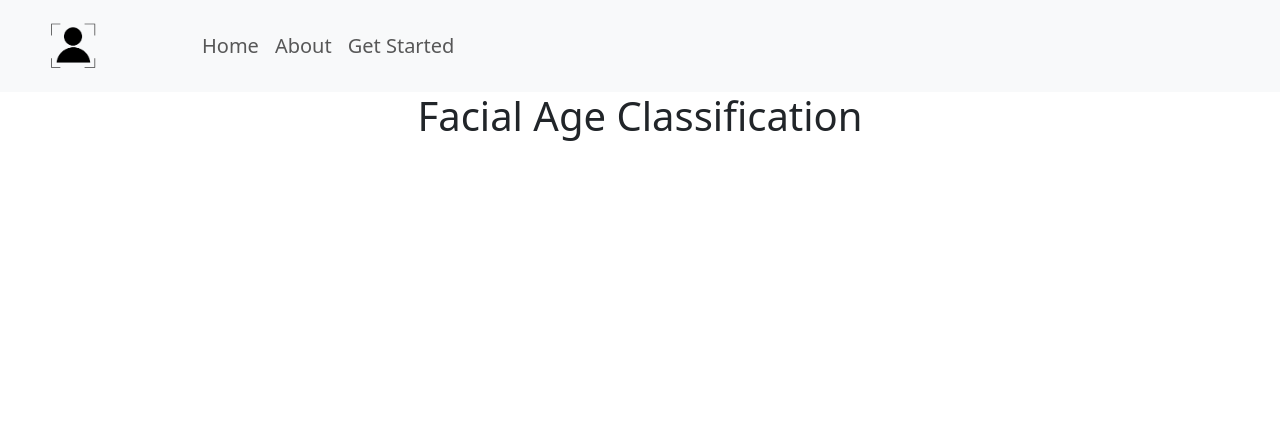
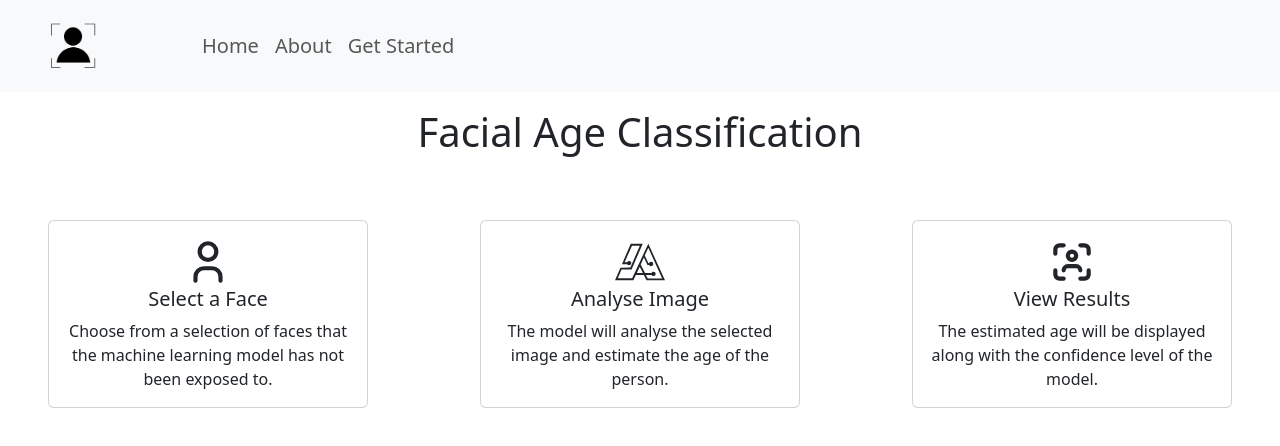
Before and after one commit to c-young02/Age-Classification, a React (Create React App) app in the folder website/: page / in a window 1280 px wide. Shown: the top 446 px of the page. Built offline with nearby package versions, Linux system fonts and the light colour scheme.

Commit message:
Implemented Steps to the index

```diff
--- a/website/package.json
+++ b/website/package.json
@@ -10,6 +10,7 @@
     "react": "^18.2.0",
     "react-bootstrap": "^2.9.2",
     "react-dom": "^18.2.0",
+    "react-icons": "^5.0.1",
     "react-scripts": "5.0.1",
     "web-vitals": "^2.1.4"
   },
--- a/website/src/App.js
+++ b/website/src/App.js
@@ -1,5 +1,6 @@
 import Title from './components/Title/Title';
 import Navbar from './components/Navbar/Navbar';
+import StepsLogic from './components/StepsLogic/StepsLogic';
 
 function App() {
 	return (
@@ -7,6 +8,7 @@ function App() {
 			<header className="App-header">
 				<Navbar />
 				<Title />
+				<StepsLogic />
 			</header>
 		</div>
 	);
--- /dev/null
+++ b/website/src/components/Steps/Steps.css
@@ -0,0 +1,7 @@
+.my-card {
+    transition: box-shadow 0.3s ease, transform 0.3s ease;
+  }
+
+  .my-card:hover {
+    transform: translateY(-3px);
+  }
--- /dev/null
+++ b/website/src/components/Steps/Steps.js
@@ -0,0 +1,17 @@
+import React from 'react';
+import Card from 'react-bootstrap/Card';
+import './Steps.css';
+
+function Steps({ title, text, icon }) {
+	return (
+		<Card className="my-card text-center mx-5 my-5" style={{ width: '20rem' }}>
+			<Card.Body>
+				{icon}
+				<Card.Title>{title}</Card.Title>
+				<Card.Text>{text}</Card.Text>
+			</Card.Body>
+		</Card>
+	);
+}
+
+export default Steps;
--- /dev/null
+++ b/website/src/components/StepsLogic/StepsLogic.js
@@ -0,0 +1,39 @@
+import React from 'react';
+import Steps from '../Steps/Steps';
+import { TbUser, TbUserScan } from 'react-icons/tb';
+import { SiThealgorithms } from 'react-icons/si';
+
+function StepsLogic() {
+	const steps = [
+		{
+			icon: <TbUser size={50} />,
+			title: 'Select a Face',
+			text: 'Choose from a selection of faces that the machine learning model has not been exposed to.',
+		},
+		{
+			icon: <SiThealgorithms size={50} />,
+			title: 'Analyse Image',
+			text: 'The model will analyse the selected image and estimate the age of the person.',
+		},
+		{
+			icon: <TbUserScan size={50} />,
+			title: 'View Results',
+			text: 'The estimated age will be displayed along with the confidence level of the model.',
+		},
+	];
+
+	return (
+		<div className="d-flex justify-content-between flex-wrap">
+			{steps.map((step) => (
+				<Steps
+					key={step.title}
+					icon={step.icon}
+					title={step.title}
+					text={step.text}
+				/>
+			))}
+		</div>
+	);
+}
+
+export default StepsLogic;
--- a/website/src/components/Title/Title.js
+++ b/website/src/components/Title/Title.js
@@ -1,7 +1,7 @@
 import React from 'react';
 
 function Title() {
-	return <h1 className="text-center">Facial Age Classification</h1>;
+	return <h1 className="text-center my-3">Facial Age Classification</h1>;
 }
 
 export default Title;
```
Also changed, not shown: website/src/temp.html (deleted, +0 -40 lines), 1 other file (tests, documents, lock files or other folders).
